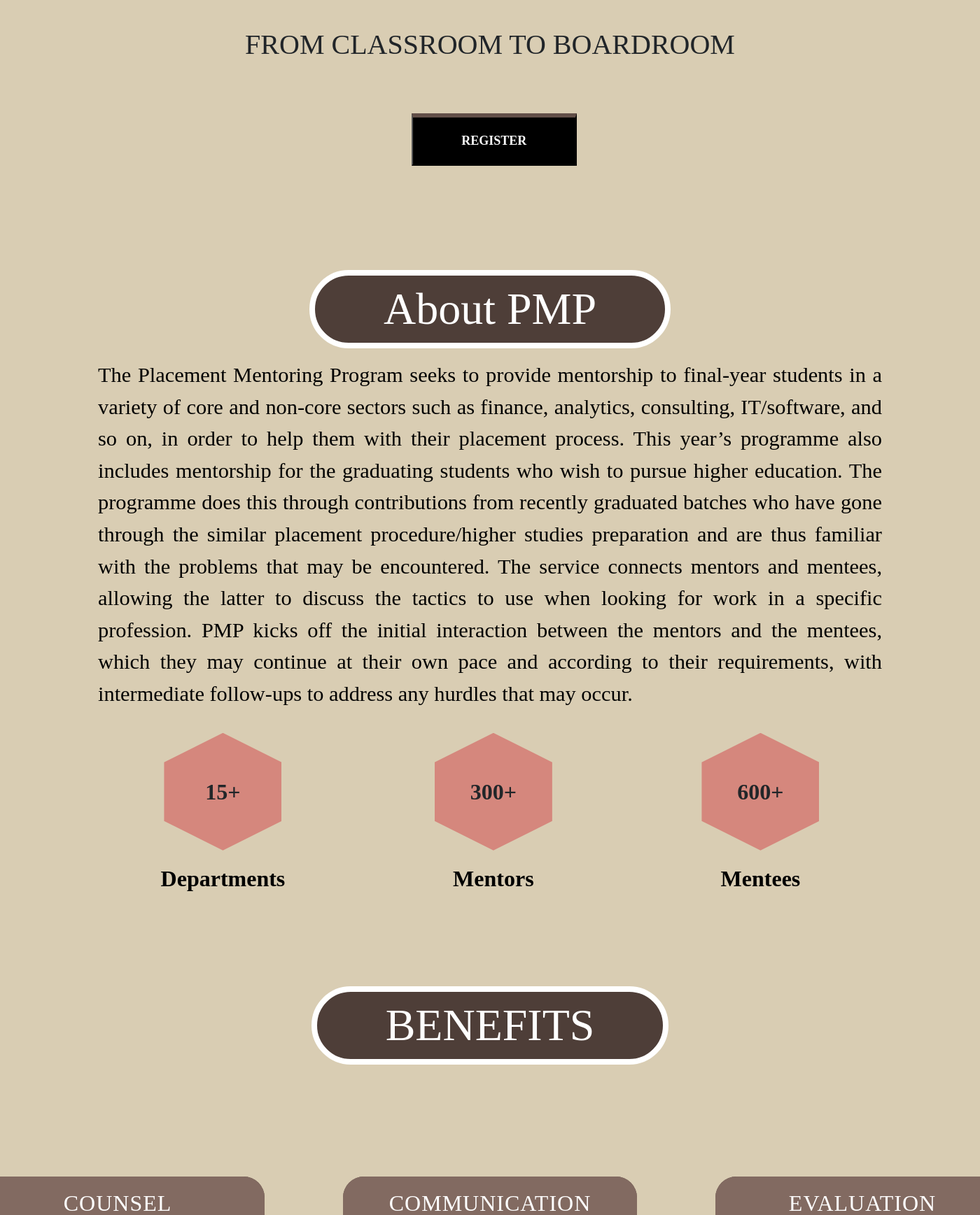
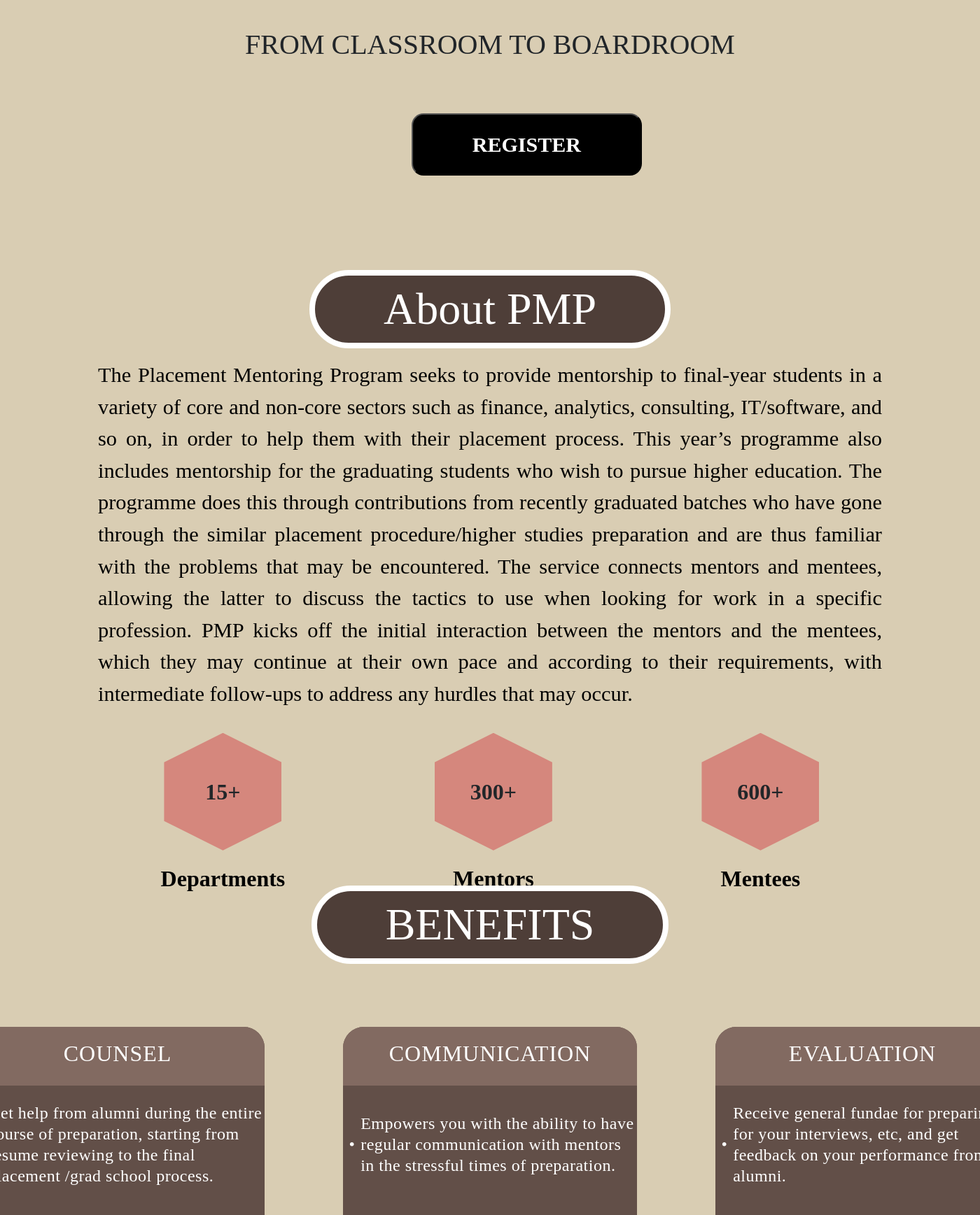
Before and after one commit to Ashwanidubeyiitb/BeastPMP, a Django app: page / in a window 1400 px wide. Shown: the part 478-2215 px from the top of that part at 70% size. Run offline with Django 3.2, Linux system fonts and the light colour scheme; the page is wider than the window, and the part outside it is not shown; some libraries are stand-ins or nearby versions.

Commit message:
home page more modifications

```diff
--- a/static/StyleSheet/home.css
+++ b/static/StyleSheet/home.css
@@ -88,8 +88,8 @@ body {
 
 .bttn {
     background-color: black;
-    border-top: 6px solid #624F48;
-    border-radius: 0;
+
+    border-radius: 17px;
     align-self: center;
     width: 150%;
     padding: 20px 30px;
@@ -374,7 +374,7 @@ body {
     position: relative;
     height: 10%;
     top: 20%;
-    margin-bottom: 20%;
+    margin-bottom: 10%;
     text-align: center !important;
     font-family: 'Poppins';
     font-style: normal;
--- a/static/StyleSheet/testimonialSlider.css
+++ b/static/StyleSheet/testimonialSlider.css
@@ -153,8 +153,9 @@
         flex-direction: row;
         flex-wrap: wrap;
         justify-content: center;
-        align-items: center;
+        align-items: first baseline;
         padding: 1%;
+        text-align: justify;
     }
 }
 
--- a/templates/menteeinfo/home.html
+++ b/templates/menteeinfo/home.html
@@ -109,7 +109,7 @@
         <br>
         <div>
        <a href="/registration">
-         <button id="sign-in" class="bttn" style="position: relative; padding-left: 30px; padding-right: 30px; top: 80vh; left: 42vw; font-size:18px;">REGISTER</button>
+         <button id="sign-in" class="bttn" style="position: relative; padding-left: 30px; padding-right: 30px; top: 80vh; left: 42vw; font-size:30px;">REGISTER</button>
         </a>
         </div>
   </div>
```
Also changed, not shown: other parts of static/StyleSheet/home.css (+1 -1 lines), other parts of templates/menteeinfo/home.html (+4 -3 lines).
